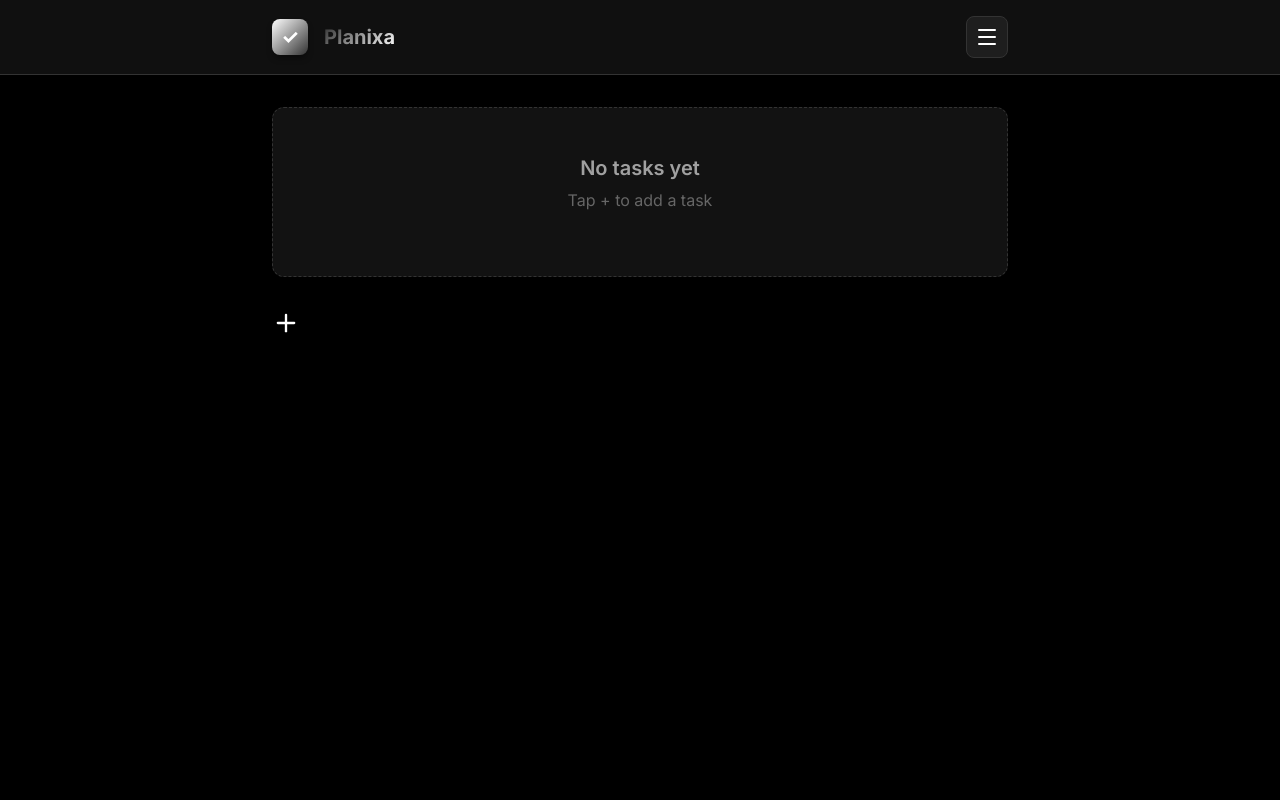
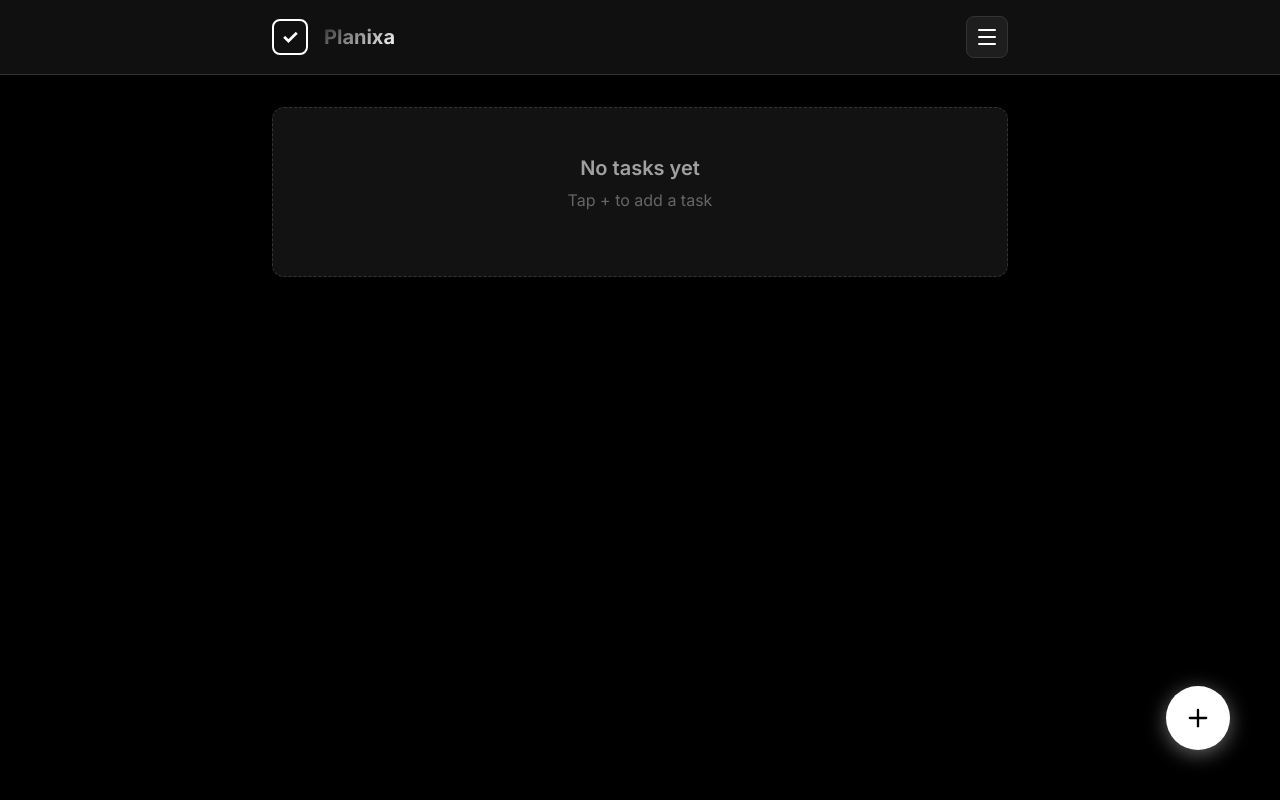
Before and after one commit to RupeshVerma28/Focus-Task---Unique-To-App-PWA-, a React (Vite) app: page / in a window 1280 px wide. Built offline with nearby package versions, Linux system fonts and the light colour scheme.

Commit message:
feat: show completed tasks, fix FAB visibility, update theme and logo

```diff
--- a/index.html
+++ b/index.html
@@ -5,7 +5,7 @@
   <meta charset="UTF-8" />
   <link rel="icon" type="image/png" href="/icons/icon-192.png" />
   <meta name="viewport" content="width=device-width, initial-scale=1.0, maximum-scale=1.0, user-scalable=no" />
-  <meta name="theme-color" content="#6366f1" />
+  <meta name="theme-color" content="#000000" />
   <meta name="description"
     content="A productivity-focused to-do list app with built-in focus timers. Track your tasks, focus time, and daily statistics." />
   <meta name="apple-mobile-web-app-capable" content="yes" />
--- a/src/App.css
+++ b/src/App.css
@@ -57,17 +57,61 @@
   color: var(--color-text-secondary);
 }
 
-@media (max-width: 640px) {
-  .main-content {
-    padding: var(--spacing-md) 0;
-  }
 
-  .add-task-section {
-    flex-direction: column;
-    align-items: stretch;
-  }
+/* Floating Action Button */
+.fab-container {
+  position: fixed;
+  bottom: 30px;
+  right: 30px;
+  z-index: 1000;
+  /* Ensure it's on top of everything */
+}
 
-  .add-task-btn {
-    width: 100%;
+.fab-btn {
+  width: 64px;
+  /* Larger size */
+  height: 64px;
+  border-radius: 50%;
+  background: #ffffff;
+  /* Explicit white for max contrast */
+  color: #000000;
+  display: flex;
+  align-items: center;
+  justify-content: center;
+  box-shadow: 0 4px 20px rgba(255, 255, 255, 0.4);
+  /* Glow effect */
+  cursor: pointer;
+  transition: all var(--transition-base);
+  border: none;
+}
+
+.fab-btn:hover {
+  transform: scale(1.1);
+  background: #f0f0f0;
+}
+
+.fab-btn:active {
+  transform: scale(0.95);
+}
+
+/* Completed Section */
+.completed-section {
+  margin-top: var(--spacing-xl);
+  opacity: 0.7;
+  /* Slightly dimmed to distinguish from active */
+}
+
+.section-title {
+  font-size: var(--font-size-lg);
+  color: var(--color-text-secondary);
+  margin-bottom: var(--spacing-md);
+  padding-left: var(--spacing-sm);
+  border-left: 3px solid var(--color-text-muted);
+}
+
+@media (min-width: 769px) {
+  .fab-container {
+    bottom: 50px;
+    right: 50px;
   }
 }
--- a/src/App.jsx
+++ b/src/App.jsx
@@ -327,6 +327,26 @@ function App() {
               </AnimatePresence>
             </div>
 
+            {/* Completed Tasks Section */}
+            {tasks.some(t => t.completed) && (
+              <div className="completed-section">
+                <h3 className="section-title">Completed</h3>
+                <div className="tasks-list completed-list">
+                  {tasks.filter(t => t.completed).map((task) => (
+                    <TaskCard
+                      key={task.id}
+                      task={task}
+                      onUpdate={handleUpdateTask}
+                      onDelete={handleDeleteTask}
+                      onToggleComplete={handleToggleComplete}
+                      onOpenTimer={handleOpenTimer}
+                      onPin={handlePinTask}
+                    />
+                  ))}
+                </div>
+              </div>
+            )}
+
             {/* FAB */}
             <motion.div
               className="fab-container"
--- a/src/components/Navbar.css
+++ b/src/components/Navbar.css
@@ -25,7 +25,8 @@
 .brand-icon {
     width: 36px;
     height: 36px;
-    background: linear-gradient(135deg, var(--color-accent-primary), var(--color-accent-light));
+    background: transparent;
+    border: 2px solid white;
     border-radius: var(--radius-md);
     display: flex;
     align-items: center;
@@ -33,7 +34,7 @@
     font-size: var(--font-size-xl);
     font-weight: bold;
     color: white;
-    box-shadow: var(--shadow-md);
+    box-shadow: none;
 }
 
 .brand-title {
```
